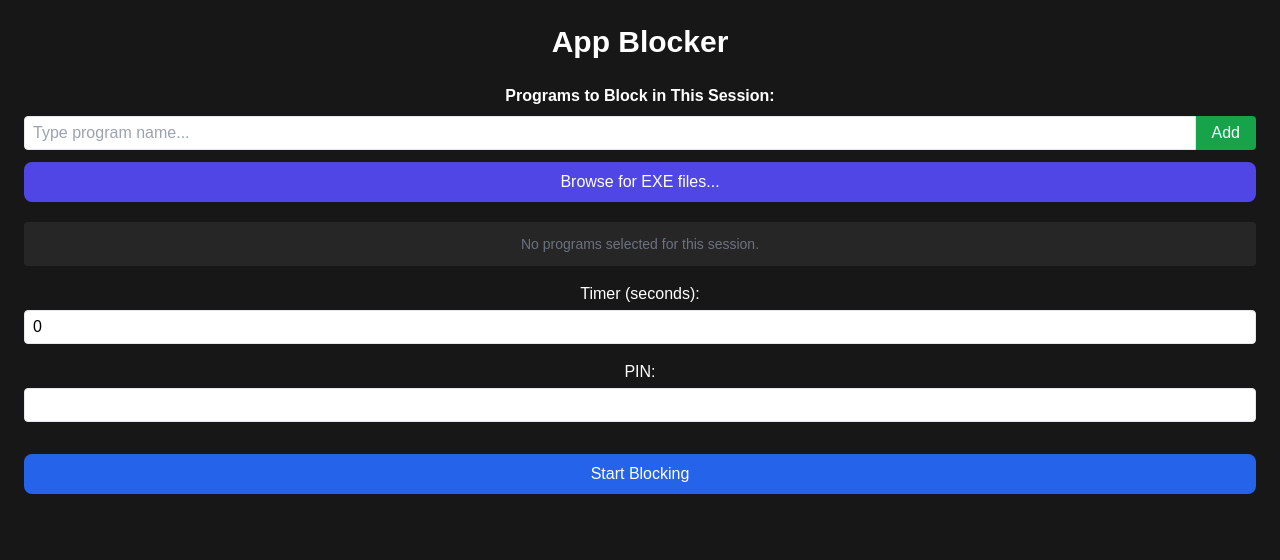
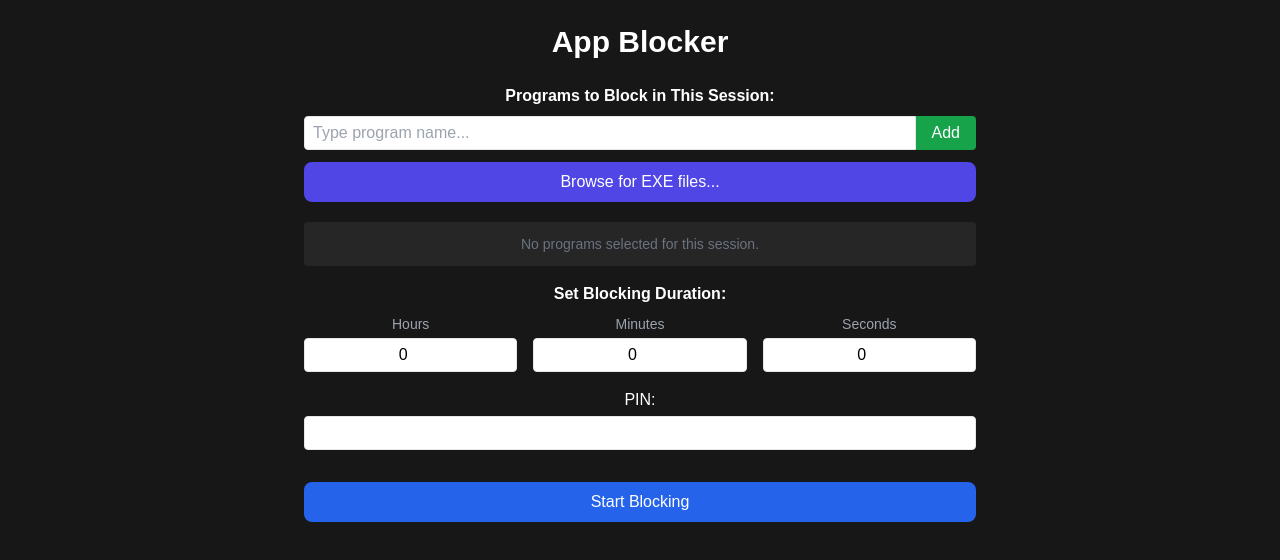
Before and after one commit to Artur-Nayman/AppBlocker, a React (Vite) app: page / in a window 1280 px wide. Shown: the top 560 px of the page. Built offline with nearby package versions, Linux system fonts and the light colour scheme.

Commit message:
Visual upgrade

```diff
--- a/src/App.jsx
+++ b/src/App.jsx
@@ -5,9 +5,7 @@ import PinInput from "./components/PinInput";
 import SavedPrograms from "./components/SavedPrograms";
 
 export default function App() {
-  // State for the complete list of all programs ever added
   const [savedPrograms, setSavedPrograms] = useState([]);
-  // State for programs selected for the current blocking session
   const [selectedPrograms, setSelectedPrograms] = useState([]);
 
   const [duration, setDuration] = useState(0);
@@ -18,14 +16,12 @@ export default function App() {
   const [countdown, setCountdown] = useState(0);
   const [blockedPrograms, setBlockedPrograms] = useState([]);
 
-  // Load saved programs from storage on startup
   useEffect(() => {
     if (window.api && window.api.getPrograms) {
       window.api.getPrograms().then(setSavedPrograms);
     }
   }, []);
 
-  // When blocking starts, update the main saved list with any new programs
   const updateSavedPrograms = () => {
     const newPrograms = [...new Set([...savedPrograms, ...selectedPrograms])];
     setSavedPrograms(newPrograms);
@@ -47,7 +43,7 @@ export default function App() {
         setCountdown(duration);
         setBlockedPrograms(programs);
         setMessage("");
-        setSelectedPrograms([]); // Clear selection after starting
+        setSelectedPrograms([]);
       } else {
         setCountdown(0);
         setBlockedPrograms([]);
@@ -92,7 +88,7 @@ export default function App() {
       return;
     }
 
-    updateSavedPrograms(); // Update the master list
+    updateSavedPrograms();
 
     if (window.api && window.api.startBlock) {
       window.api.startBlock({
@@ -121,11 +117,12 @@ export default function App() {
     }
   };
 
-  // Filter out programs that are already selected for the current session
   const availableSavedPrograms = savedPrograms.filter(p => !selectedPrograms.includes(p));
 
   return (
     <div className="bg-neutral-900 text-white min-h-screen p-6 text-center">
+      {/* This wrapper will constrain the width and center the content */}
+      <div className="max-w-2xl mx-auto">
         <h1 className="text-3xl font-bold mb-6">App Blocker</h1>
 
         {isBlocking ? (
@@ -168,5 +165,6 @@ export default function App() {
           </p>
         )}
       </div>
+    </div>
   );
 }
--- a/src/components/Timer.jsx
+++ b/src/components/Timer.jsx
@@ -1,23 +1,74 @@
-// src/components/Timer.jsx
-import { useState } from "react";
+import { useState, useEffect } from "react";
 
 function Timer({ onChange }) {
+  const [hours, setHours] = useState(0);
+  const [minutes, setMinutes] = useState(0);
   const [seconds, setSeconds] = useState(0);
 
-  const handleChange = (e) => {
-    setSeconds(e.target.value);
-    onChange(e.target.value);
+  // This effect calls the parent's onChange whenever a time unit changes
+  useEffect(() => {
+    const totalSeconds = (Number(hours) * 3600) + (Number(minutes) * 60) + Number(seconds);
+    onChange(totalSeconds);
+  }, [hours, minutes, seconds, onChange]);
+
+  const handleInputChange = (setter) => (e) => {
+    // Allow empty input but treat it as 0 for calculation
+    const value = e.target.value === '' ? '' : parseInt(e.target.value, 10);
+    // Prevent negative numbers and non-numeric input
+    if (value === '' || (Number.isInteger(value) && value >= 0)) {
+      setter(value);
+    }
   };
+
+  const handleBlur = (setter, value) => (e) => {
+    if (value === '') {
+      setter(0);
+    }
+  }
 
   return (
     <div className="mb-4">
-      <label className="block mb-1">Timer (seconds):</label>
-      <input
-        type="number"
-        value={seconds}
-        onChange={handleChange}
-        className="border px-2 py-1 rounded w-full text-black"
-      />
+      <label className="block mb-2 font-semibold">Set Blocking Duration:</label>
+      <div className="flex justify-center gap-4">
+        {/* Hours */}
+        <div className="flex-1">
+          <label className="block text-sm mb-1 text-gray-400">Hours</label>
+          <input
+            type="number"
+            value={hours}
+            onChange={handleInputChange(setHours)}
+            onBlur={handleBlur(setHours, hours)}
+            className="border px-2 py-1 rounded w-full text-black text-center"
+            min="0"
+          />
+        </div>
+        {/* Minutes */}
+        <div className="flex-1">
+          <label className="block text-sm mb-1 text-gray-400">Minutes</label>
+          <input
+            type="number"
+            value={minutes}
+            onChange={handleInputChange(setMinutes)}
+            onBlur={handleBlur(setMinutes, minutes)}
+            className="border px-2 py-1 rounded w-full text-black text-center"
+            min="0"
+            max="59"
+          />
+        </div>
+        {/* Seconds */}
+        <div className="flex-1">
+          <label className="block text-sm mb-1 text-gray-400">Seconds</label>
+          <input
+            type="number"
+            value={seconds}
+            onChange={handleInputChange(setSeconds)}
+            onBlur={handleBlur(setSeconds, seconds)}
+            className="border px-2 py-1 rounded w-full text-black text-center"
+            min="0"
+            max="59"
+          />
+        </div>
+      </div>
     </div>
   );
 }
```
Lines whose indentation alone changed are shown as unchanged.
